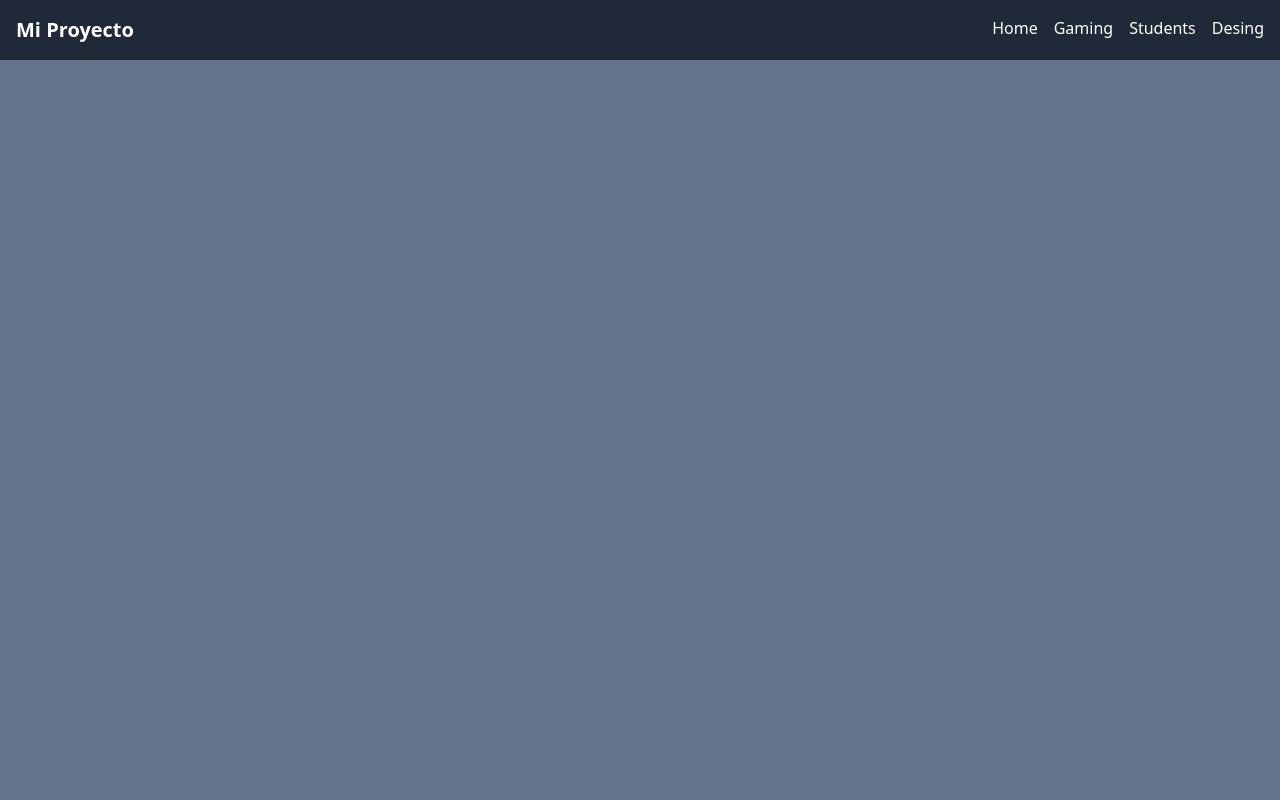
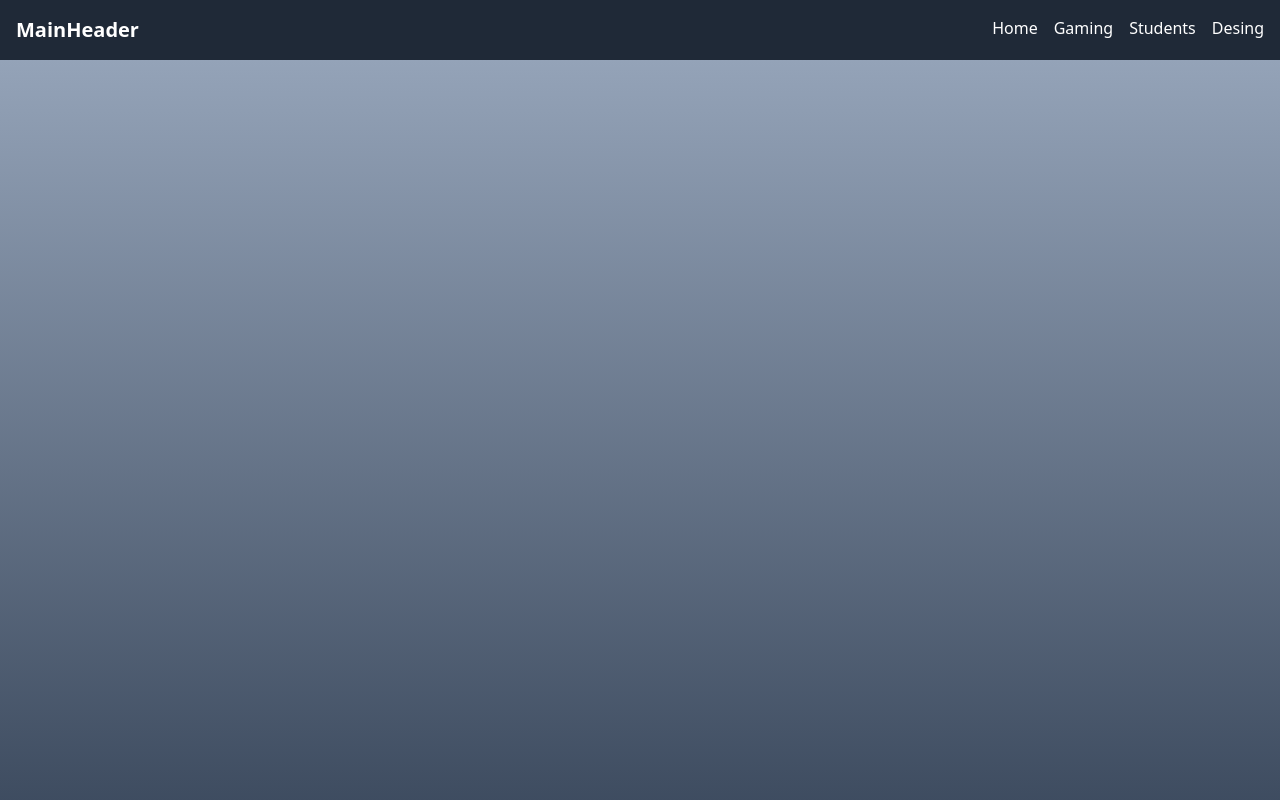
Before and after one commit to lalovaferoz/Proyect-Vue, a Vue app: page / in a window 1280 px wide. Shown: the top 800 px of the page. Built offline with nearby package versions, Linux system fonts and the light colour scheme.

Commit message:
fondo gradiente

```diff
--- a/src/App.vue
+++ b/src/App.vue
@@ -3,7 +3,7 @@
     <MainHeader />
 
       <!-- Contenedor con color sólido de fondo -->
-      <div class="bg-slate-500 w-full h-full min-h-[837px]">
+      <div class="bg-gradient-to-b from-slate-400 to-slate-700 w-full h-full min-h-[837px]">
         <!-- Aquí puedes agregar más contenido si es necesario -->
 
     </div>
--- a/src/components/commons/MainHeader.vue
+++ b/src/components/commons/MainHeader.vue
@@ -19,7 +19,7 @@ export default {
   name: 'MainHeader',
   data() {
     return {
-      title: 'Mi Proyecto'
+      title: 'MainHeader'
     }
   }
 }
```
